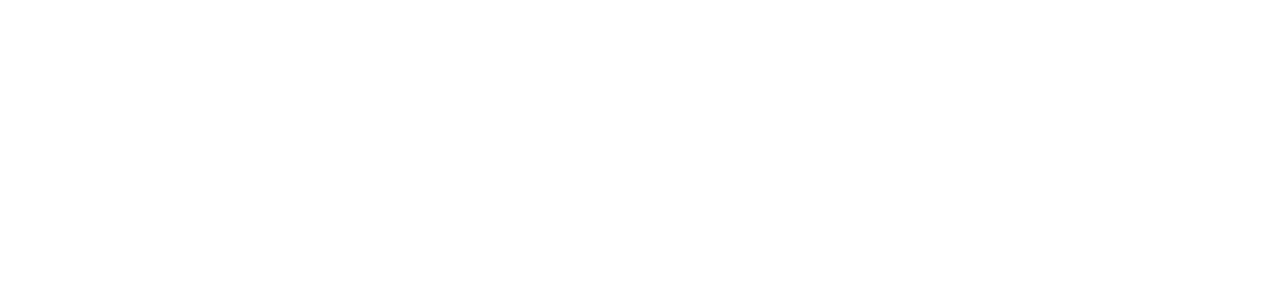
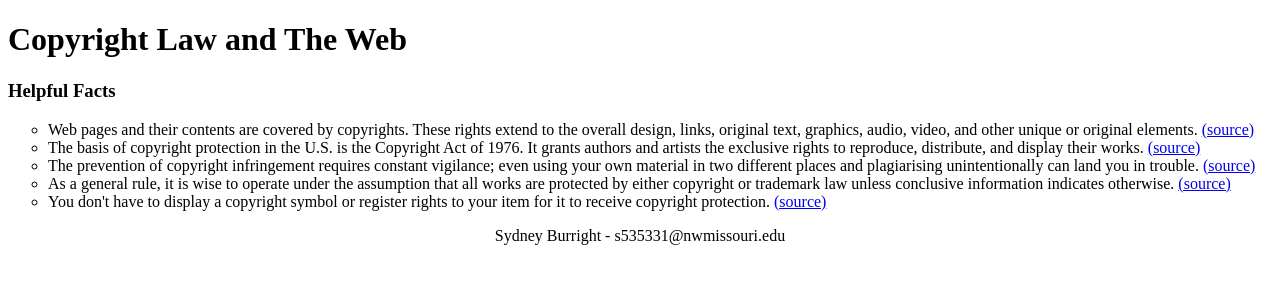
Before and after one commit to 44334-fa21/ch11handsonexercise-sydneyburright, a plain HTML site: page index.html in a window 1280 px wide. Drawn offline with Linux system fonts and the light colour scheme.

Commit message:
updated index file

```diff
--- a/index.html
+++ b/index.html
@@ -1,13 +1,28 @@
 <!DOCTYPE html>
 <html lang="en">
 	<head>
-		<title>LASTNAME Chapter11HandsOnExercise</title>
+		<title>Burright Chapter11HandsOnExercise</title>
 		<meta charset="utf-8">
 		<style>
-
+			ul {list-style-type: circle;}
+			p {text-align: center;}
 		</style>
 	</head>
 <body>
-
+<h1>Copyright Law and The Web</h1>
+<h3>Helpful Facts</h3>
+<ul>
+  <li>Web pages and their contents are covered by copyrights. These rights extend to the overall design, links, original text, graphics, audio, video, and other unique or original elements.
+	<a href="https://www.lawfirms.com/resources/technology-law/technology-and-intellectual-property/copyright-internet.htm">(source)</a></li>
+  <li>The basis of copyright protection in the U.S. is the Copyright Act of 1976. It grants authors and artists the exclusive rights to reproduce, distribute, and display their works.
+	<a href="https://www.termsfeed.com/blog/website-copyright-law/">(source)</a></li>
+	<li>The prevention of copyright infringement requires constant vigilance; even using your own material in two different places and plagiarising unintentionally can land you in trouble.
+	<a href="https://www.ipwatchdog.com/2013/06/05/how-to-protect-the-copyright-of-my-web-content/id=40655/">(source)</a></li>
+	<li>As a general rule, it is wise to operate under the assumption that all works are protected by either copyright or trademark law unless conclusive information indicates otherwise.
+	<a href="https://fairuse.stanford.edu/overview/website-permissions/websites/">(source)</a></li>
+  <li> You don't have to display a copyright symbol or register rights to your item for it to receive copyright protection.
+	<a href="https://smallbusiness.chron.com/importance-copyright-laws-web-57441.html">(source)</a></li>
+</ul>
+<p>Sydney Burright - s535331@nwmissouri.edu</p>
 </body>
 </html>
```
